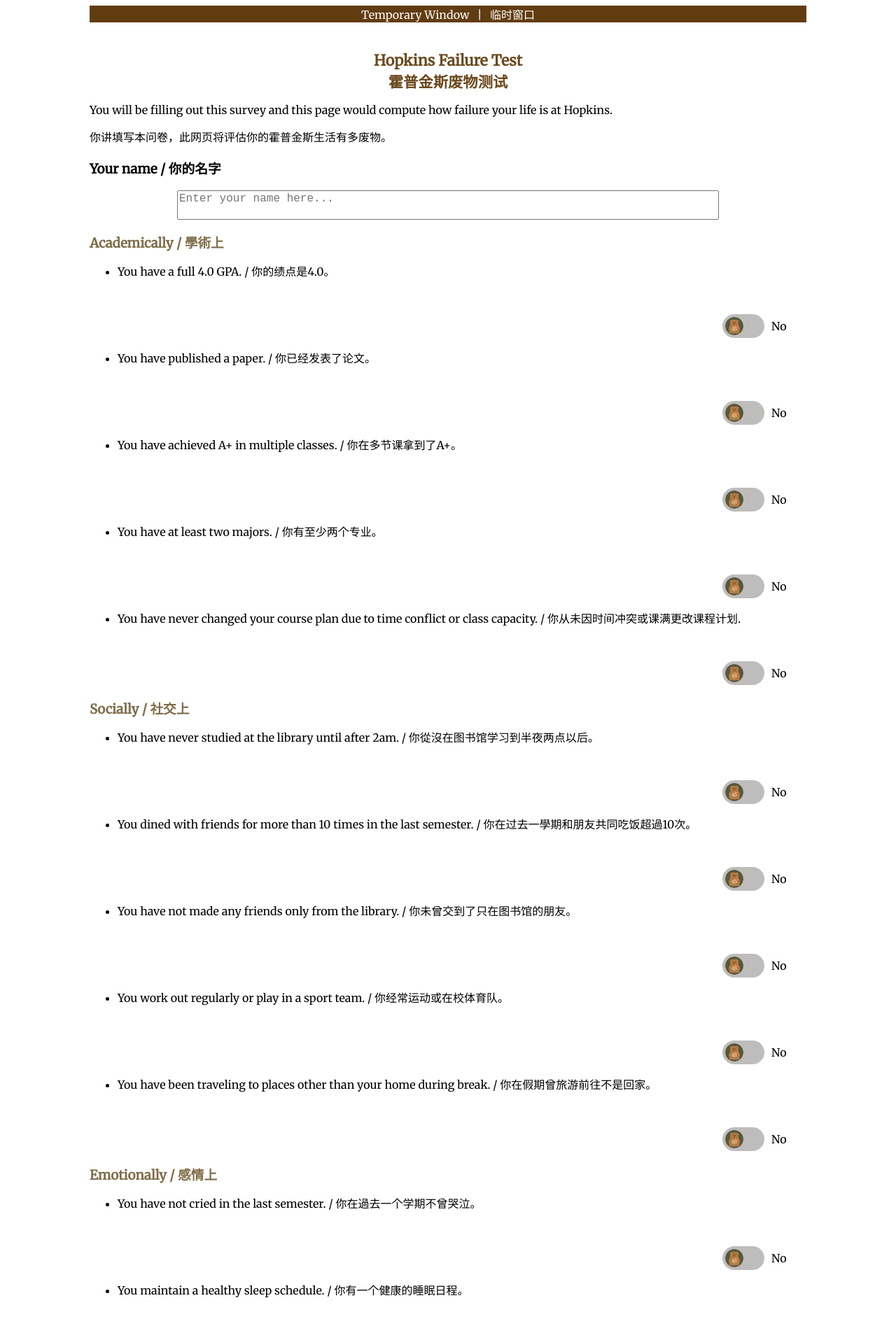
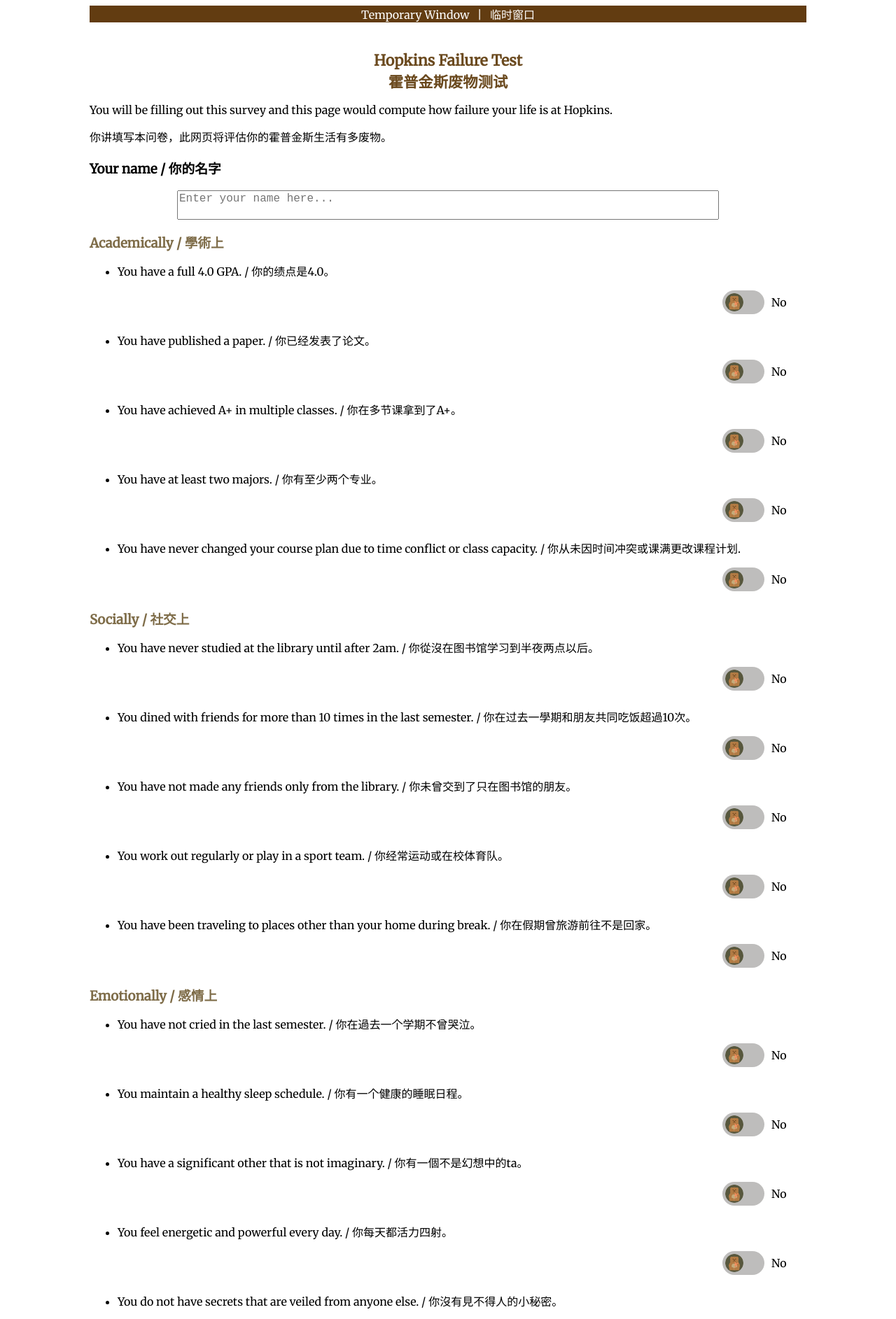
Before and after one commit to Bear-Resort/bear-resort.github.io, a Jekyll site: the page built from failure_test/failure_test.md, in a window 1280 px wide. Shown: the top 1885 px of the page at 70% size. Built offline with Jekyll 4.4.1, drawn with Linux system fonts in a browser that asks for light colours.

Commit message:
fixed the gap issues and no selection error

```diff
--- a/assets/css/style.css
+++ b/assets/css/style.css
@@ -150,8 +150,8 @@
     display: flex;
     flex-direction: column;
     align-items: flex-end;
-    gap: 20px;
-    margin-top: 50px;
+    gap: 10px;
+    margin-bottom: 25px;
     width: 100%;
 }
 
```
Also changed, not shown: failure_test/failure_test.md (+1 -0 lines).
